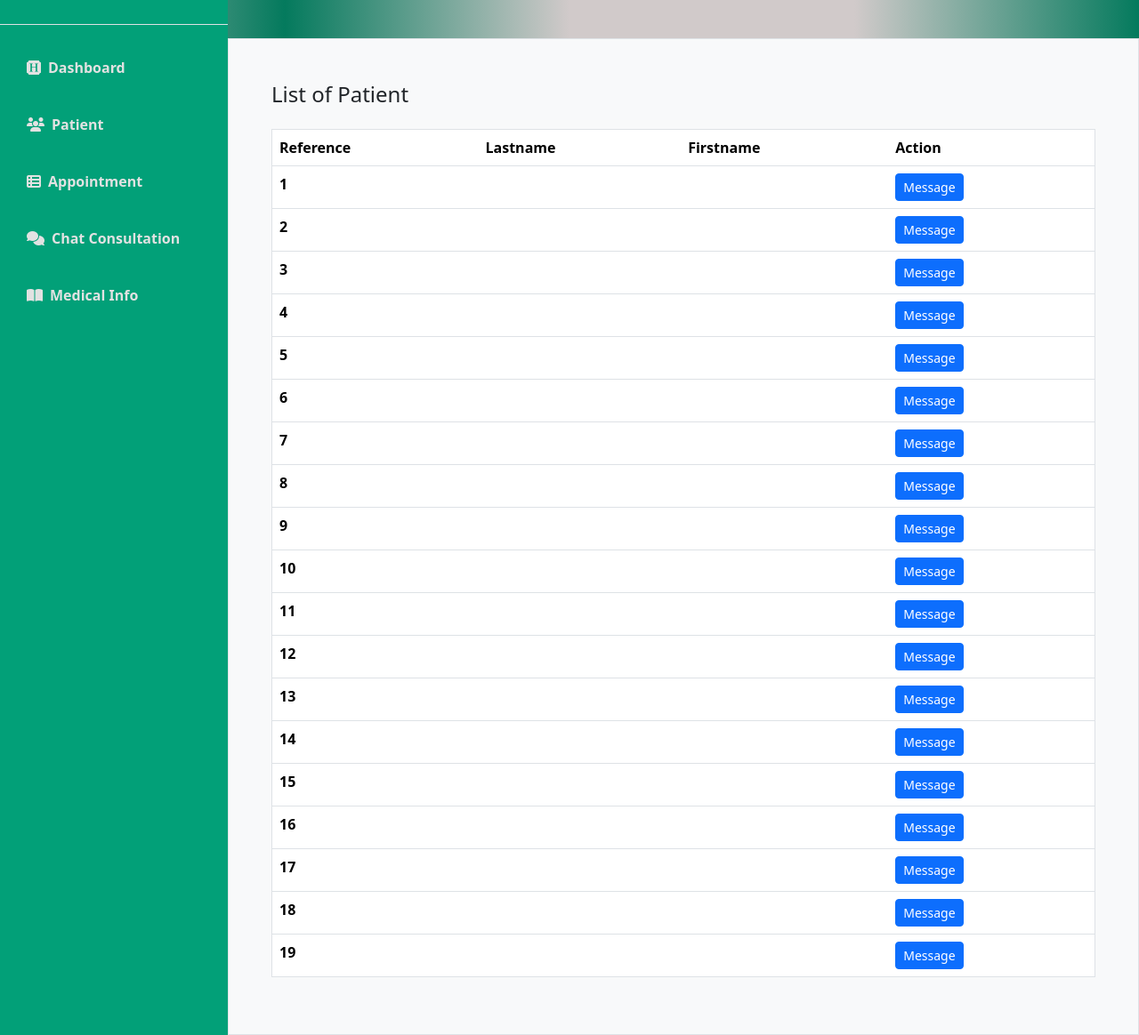
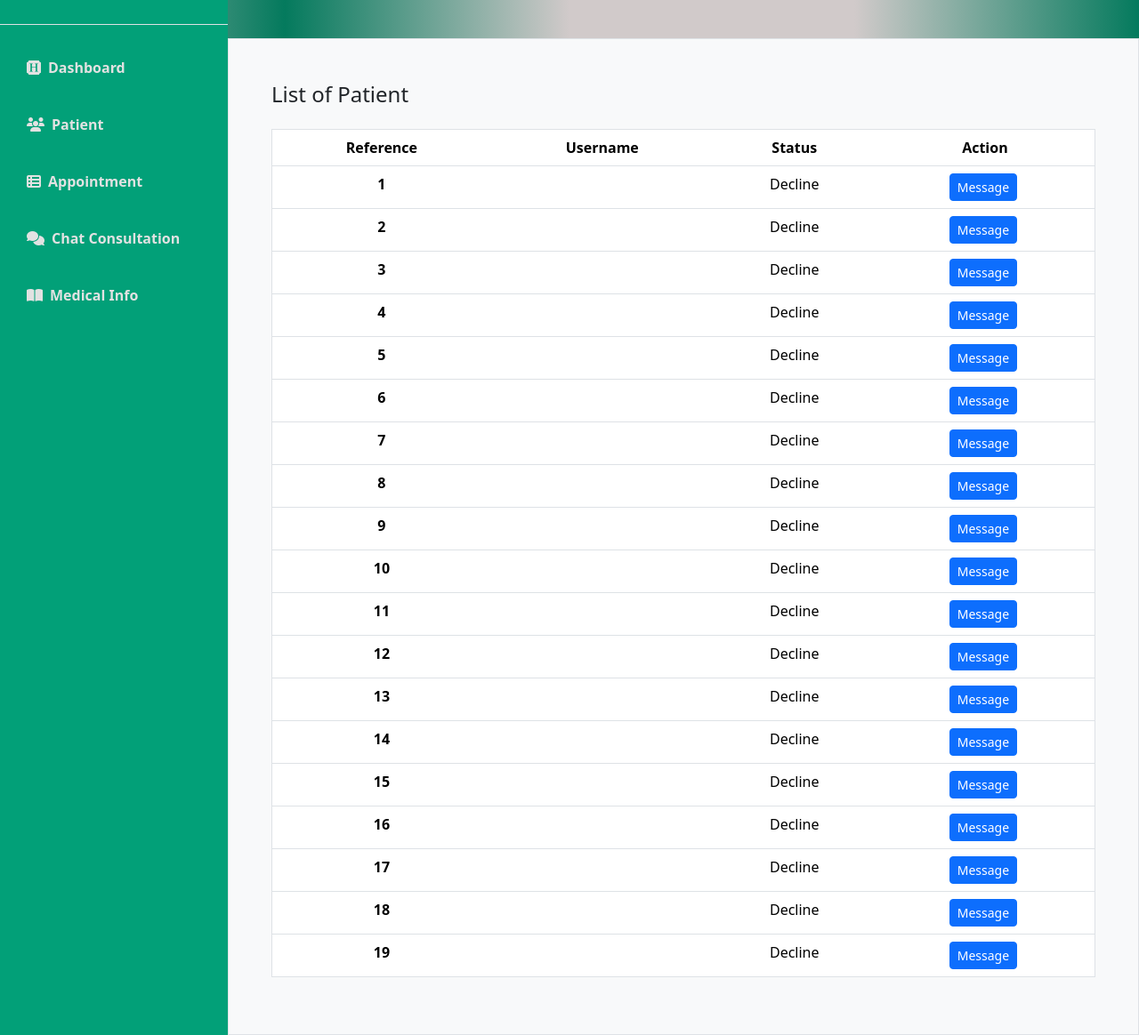
Before and after one commit to jiikii/PS, a PHP site: page /pages/counsilor/counsilorPatient.php in a window 1280 px wide. Shown: the part 93-1257 px from the top of the page at 89% size. Run offline with PHP 8.4, Linux system fonts and the light colour scheme; a user stored in the database is signed in; data that the repository does not hold is empty; some libraries are stand-ins or nearby versions.

Commit message:
Ready to Check - 12/23

```diff
--- a/assets/js/counci.js
+++ b/assets/js/counci.js
@@ -41,10 +41,13 @@ createApp({
             data.append('id', id);
             axios.post('../../includes/adminAppointment.php', data)
                 .then(function (r) {
-                    alert(r.data);
+                    if (r.data == 1) {
+                        window.location.reload();
+                    }
                 })
         },
         decline(id) {
+            alert(id);
             var data = new FormData();
             const vue = this;
 
@@ -52,10 +55,12 @@ createApp({
             data.append('id', id);
             axios.post('../../includes/adminAppointment.php', data)
                 .then(function (r) {
-                    alert(r.data);
+                    if (r.data == 1) {
+                        window.location.reload();
+                    }
                 })
         },
-        delete(id) {
+        deleteThisId(id) {
             var data = new FormData();
             const vue = this;
 
@@ -63,7 +68,9 @@ createApp({
             data.append('id', id);
             axios.post('../../includes/adminAppointment.php', data)
                 .then(function (r) {
-                    alert(r.data);
+                    if (r.data == 1) {
+                        window.location.reload();
+                    }
                 })
         },
     },
--- a/assets/js/patient.js
+++ b/assets/js/patient.js
@@ -27,10 +27,9 @@ createApp({
             data.append('method', 'councillor');
             axios.post('../../includes/patients.php', data).then(function (r) {
                 vue.selectedCouncilors = [];
-
+                vue.councilor = id;
                 for (var v of r.data) {
                     if (v.user_id == id) {
-                        vue.counsilorSelected = v.username;
                         vue.selectedCouncilors.push({
                             user_id: v.user_id,
                             firstname: v.firstname,
@@ -58,7 +57,7 @@ createApp({
                 data.append('date', v.date);
                 data.append('time', v.time);
                 data.append('name', v.name);
-                data.append('councilor', document.getElementById('councilorName').value);
+                data.append('councilor', v.councilor);
                 data.append('reason', v.reason);
                 data.append('type', v.type);
                 axios.post('../../includes/patients.php', data).then(function (r) {
--- a/includes/adminAppointment.php
+++ b/includes/adminAppointment.php
@@ -66,10 +66,9 @@ function delete()
 {
     global $con;
 
-    $name = $_POST['id'];
-
+    $id = $_POST['id'];
     $query = $con->prepare("DELETE FROM `appointment` WHERE `apptid` = ?");
-    $query->bind_param('i', $name);
+    $query->bind_param('i', $id);
     $query->execute();
     $result = $query->get_result();
     echo 1;
--- a/pages/counsilor/councilorAppoint.php
+++ b/pages/counsilor/councilorAppoint.php
@@ -110,7 +110,7 @@ if (!isset($_SESSION['user_id'])) {
                                             <td>
                                                 <button type="button" class="me-1 btn btn-primary btn-sm text-white" @click="accept(ap.apptid)">Accept</button>
                                                 <button type="button" class="me-1 btn btn-warning btn-sm text-white" @click="decline(ap.apptid)">Decline</button>
-                                                <button type="button" class="me-1 btn btn-danger btn-sm text-white" @click="delete(ap.apptid)">Delete</button>
+                                                <button type="button" class="me-1 btn btn-danger btn-sm text-white" @click="deleteThisId(ap.apptid)">Delete</button>
                                             </td>
                                         </tr>
                                     </tbody>
--- a/pages/counsilor/counsilorPatient.php
+++ b/pages/counsilor/counsilorPatient.php
@@ -88,18 +88,18 @@ if (!isset($_SESSION['user_id'])) {
                                 <table class="table border">
                                     <thead>
                                         <tr>
-                                            <th class="fw-bold">Reference</th>
-                                            <th class="fw-bold">Lastname</th>
-                                            <th class="fw-bold">Firstname</th>
-                                            <th class="fw-bold">Action</th>
+                                            <th class="text-center fw-bold">Reference</th>
+                                            <th class="text-center fw-bold">Username</th>
+                                            <th class="text-center fw-bold">Status</th>
+                                            <th class="text-center fw-bold">Action</th>
                                         </tr>
                                     </thead>
                                     <tbody>
                                         <tr v-for="(ap, index) of appointments">
-                                            <th class="fw-bold">{{1+index++}}</th>
-                                            <td>{{ap.lastname}}</td>
-                                            <td>{{ap.firstname}}</td>
-                                            <td>
+                                            <th class="text-center" class="fw-bold">{{1+index++}}</th>
+                                            <td class="text-center" class="text-capitalize">{{ap.name}}</td>
+                                            <td class="text-center">{{ap.status == 2 ? 'Booked': ap.status == 1 ? 'Pending' : 'Decline'}}</td>
+                                            <td class="text-center">
                                                 <a :href="'../chat/chatroom.php?id='+ap.patient_id" class="me-1 btn btn-primary btn-sm text-white" >Message</a>
                                             </td>
                                         </tr>
--- a/pages/patient/patientAppointment.php
+++ b/pages/patient/patientAppointment.php
@@ -130,7 +130,7 @@ if (!isset($_SESSION['user_id'])) {
 
                                                 <div class="formbold-mb-5">
                                                     <label for="name" class="formbold-form-label">Councilor</label>
-                                                    <input type="text" v-model="councilor" placeholder="Councilor" :value="usernameID" class="form-control form-control-sm" />
+                                                    <input type="text" v-model="councilor" placeholder="Councilor" class="form-control form-control-sm" readonly />
                                                 </div>
 
                                                 <div class="formbold-mb-5">
```
Also changed, not shown: assets/js/chat.js (+11 -11 lines).
